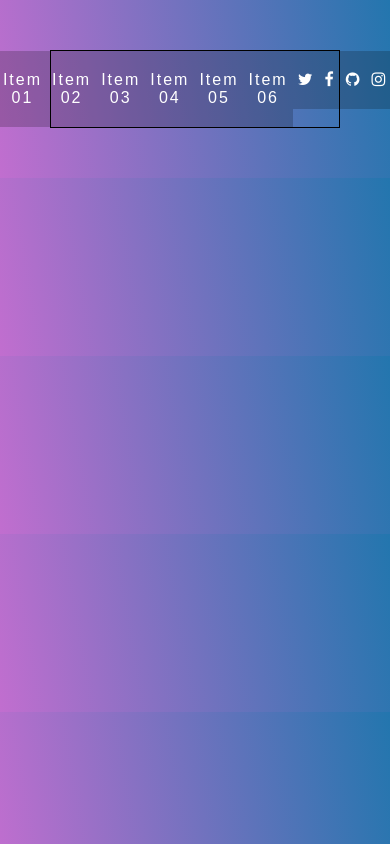
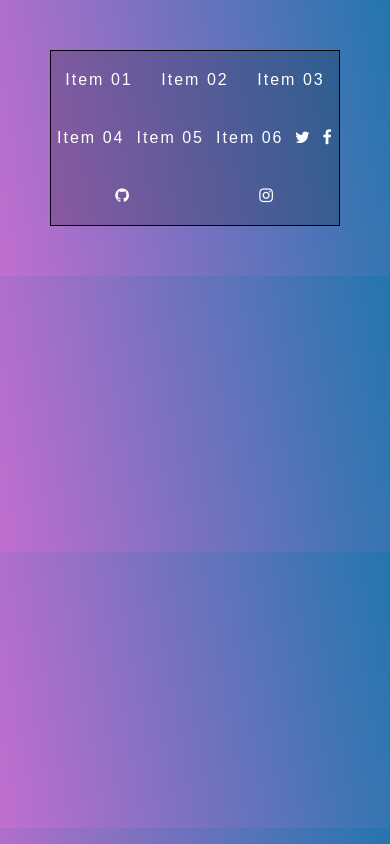
Before and after one commit to revatir1/learn-co-sandbox, a plain HTML site: page week-4/index.html in a window 390 px wide. Drawn offline with Linux system fonts and the light colour scheme.

Commit message:
Automatically backed up by Learn

```diff
--- a/week-4/index.css
+++ b/week-4/index.css
@@ -55,9 +55,11 @@ a:hover {
   flex-grow: 1;
 }
 
-
 @media all and (max-width:1000px) {
-
+  .flex-nav ul {
+    display: flex;
+    flex-wrap: wrap;
+  }
 
 }
 
```
